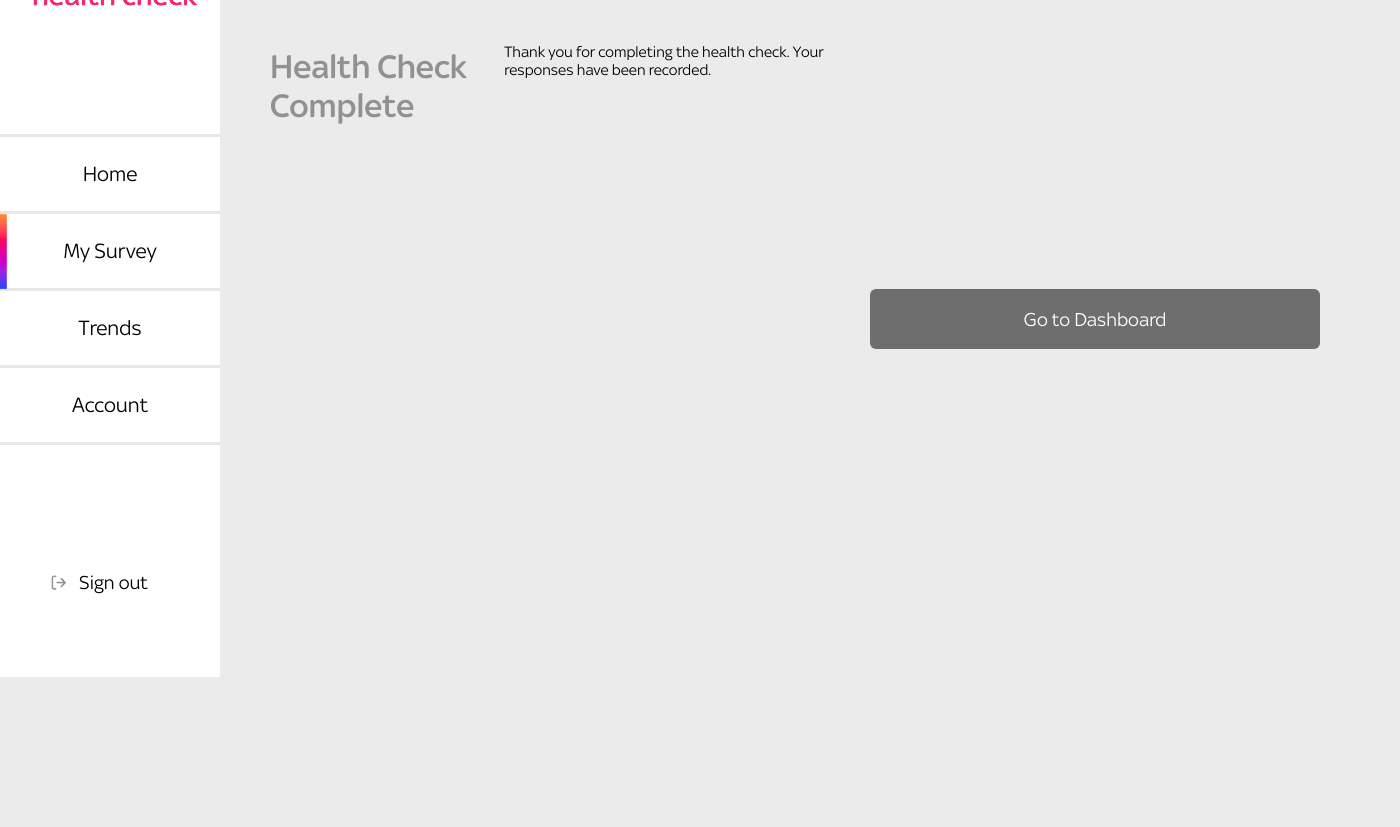
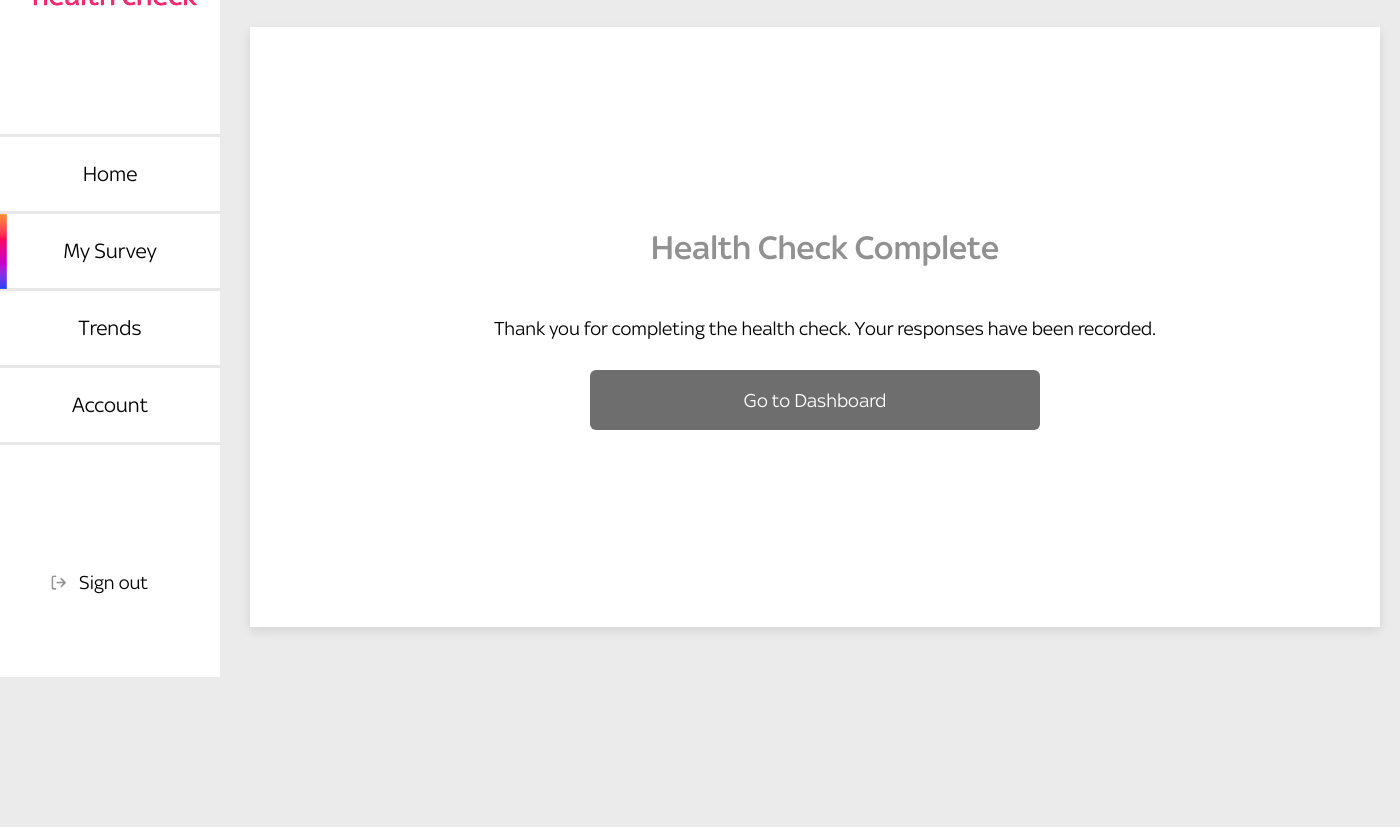
Before and after one commit to natesinnott/swdevgp, a Django app: template voting/templates/voting/survey_complete.html in a window 1400 px wide. Shown: the part 123-950 px from the top of the page. Run offline with Django 5.2, Linux system fonts and the light colour scheme; the template is opened without the code that fills it, so the values that code supplies are empty.

Commit message:
resolved survey complete css

```diff
--- a/voting/static/voting/splash.css
+++ b/voting/static/voting/splash.css
@@ -178,3 +178,42 @@ h3{
     color: #f5296d;
     border: 1px solid #f5296d;
 }
+
+/* Survey complete page styles */
+
+.surveycomplete {
+    height: 75vh;
+    width: auto;
+    margin-left: 250px;
+    margin-right: 20px;
+    margin-top: 150px;
+    margin-bottom: 20px;
+    display: flex;
+    gap: 20px;
+    min-width: 600px;
+    overflow: auto;
+    background-color: white;
+    box-shadow: 0px 4px 10px rgba(0, 0, 0, 0.1);
+    flex-direction: column;
+    min-height: 0;
+    justify-content: center;
+}
+
+.surveycomplete h3 {
+    text-align: center;
+}
+
+.surveycomplete p {
+    font-family: 'SkyRegular';
+    color: black;
+    font-size: 20px;
+    margin-left: 20px;
+    margin-top: 20px;
+    margin-bottom: 10px;
+    text-align: center;
+}
+
+.surveycomplete button {
+    margin-left: auto;
+    margin-right: auto;
+}
--- a/voting/templates/voting/survey_complete.html
+++ b/voting/templates/voting/survey_complete.html
@@ -40,7 +40,7 @@
     </a>
 </nav>
 
-<div class="surveyform">
+<div class="surveycomplete">
     <h3>Health Check Complete</h3>
     <p>Thank you for completing the health check. Your responses have been recorded.</p>
     <form action="{% url 'dashboard' %}" method="post">
```
Also changed, not shown: HealthCheck.sqlite3.
